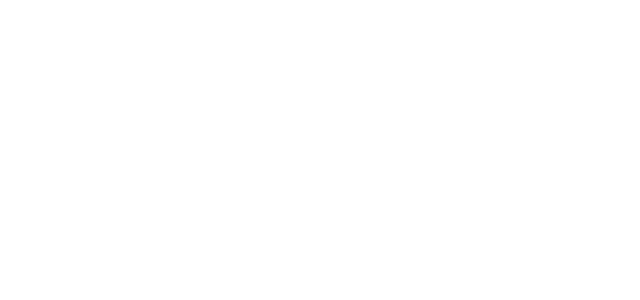
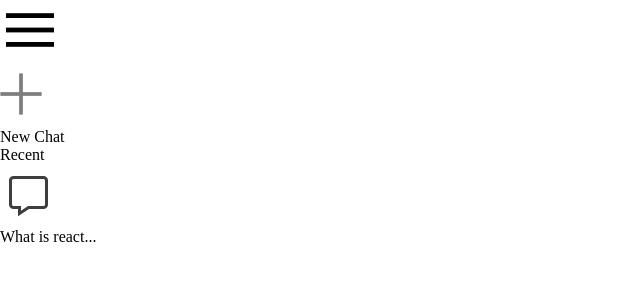
Before and after one commit to vandanabhakuni/Gemini-Clone, a React (Vite) app in the folder frontend/: page / in a window 1280 px wide. Shown: the top 300 px of the page, without its empty margins (0-640 px from the left). Built offline with nearby package versions, Linux system fonts and the light colour scheme.

Commit message:
first commit

```diff
--- a/frontend/src/App.jsx
+++ b/frontend/src/App.jsx
@@ -1,10 +1,11 @@
 import React from 'react'
+import Sidebar from './components/Sidebar/Sidebar'
 
 const App = () => {
   return (
-    <div>
-
-    </div>
+    <>
+      <Sidebar />
+    </>
   )
 }
 
--- /dev/null
+++ b/frontend/src/components/Sidebar/Sidebar.jsx
@@ -0,0 +1,27 @@
+import React from 'react'
+import './Sidebar.css'
+import {assets} from '../../assets/assets'
+
+const Sidebar = () => {
+  return (
+    <div className='sidebar'>
+      <div className="top">
+        <img className='menu' src={assets.menu_icon} alt="" />
+        <div className="new-chat">
+            <img src={assets.plus_icon} alt="" />
+            <p>New Chat</p>
+        </div>
+        <div className="recent">
+            <p className="recent-title">Recent</p>
+            <div className="recent-entry">
+                <img src={assets.message_icon} alt="" />
+                <p>What is react...</p>
+            </div>
+        </div>
+      </div>
+      <div className="bottom"></div>
+    </div>
+  )
+}
+
+export default Sidebar
```
Also changed, not shown: frontend/src/components/Sidebar/Sidebar.css (added).
